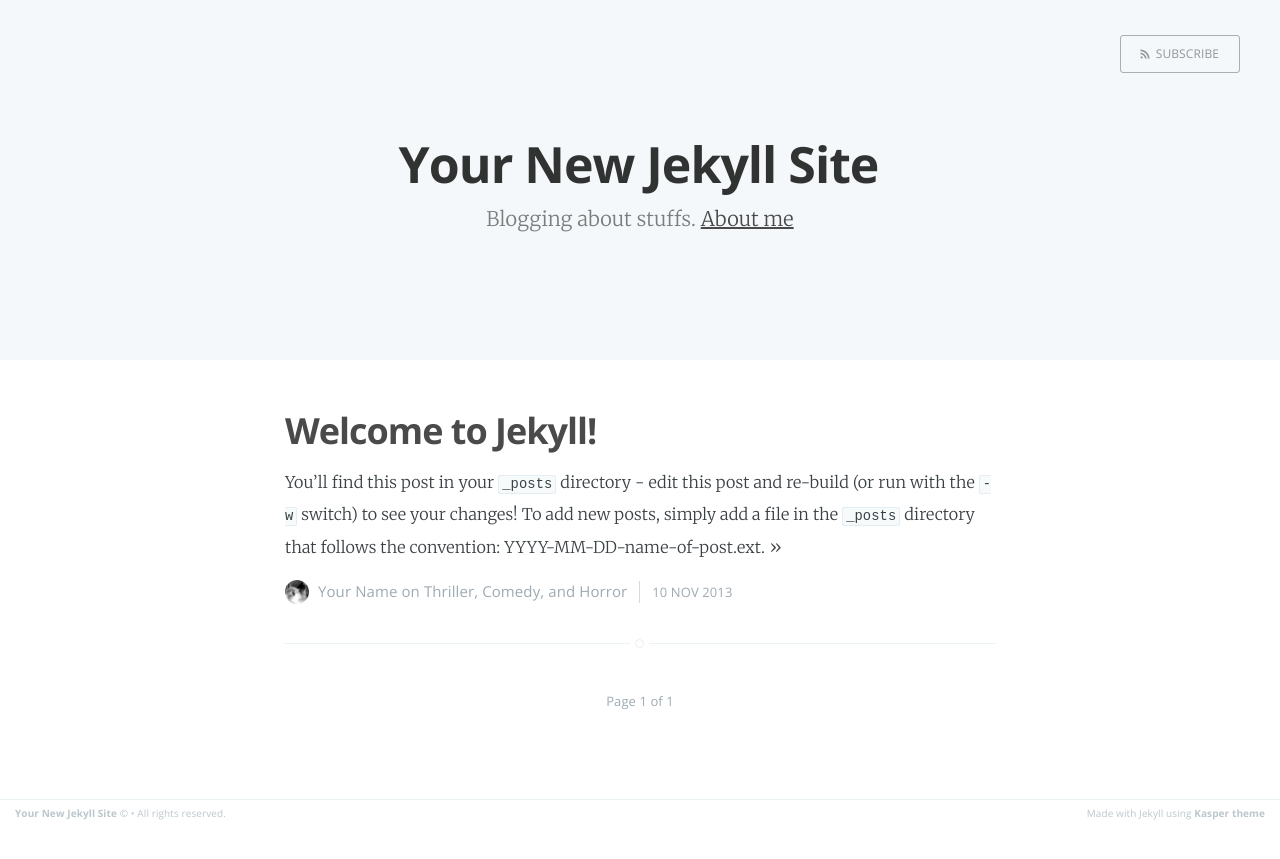
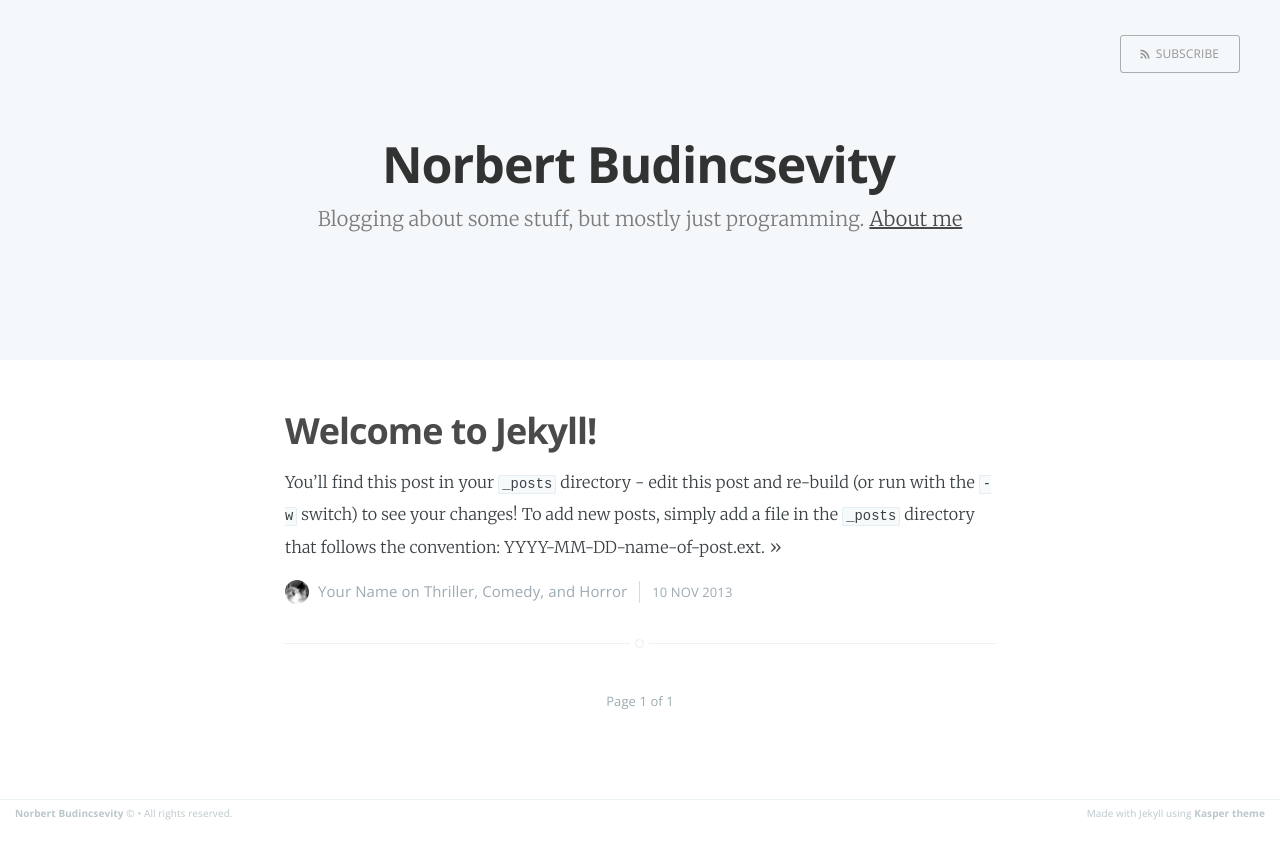
Before and after one commit to Budincsevity/budincsevity.github.io, a Jekyll site: the page built from index.html, in a window 1280 px wide. Shown: the top 859 px of the page. Built offline with Jekyll 4.4.1, drawn with Linux system fonts in a browser that asks for light colours; Markdown is read by kramdown in place of the engine named in the settings; the list of posts is cut into pages by our own code.

Commit message:
Change blog config

```diff
--- a/_config.yml
+++ b/_config.yml
@@ -1,6 +1,6 @@
-name: Your New Jekyll Site
-description: Blogging about stuffs
-meta_description: "Your New Jekyll Site, Blogging about stuffs"
+name: Norbert Budincsevity
+description: Blogging about some stuff, but mostly just programming
+meta_description: "Notes of Norbert Budincsevity"
 
 markdown: redcarpet
 highlighter: pygments
```
